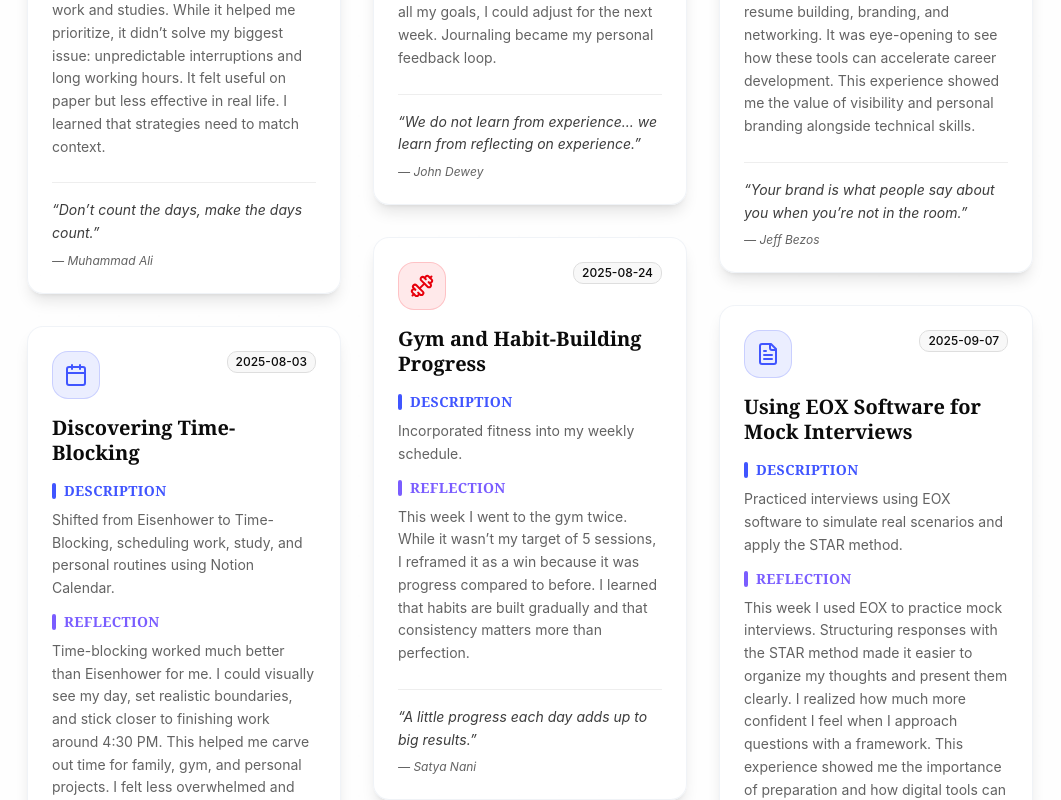
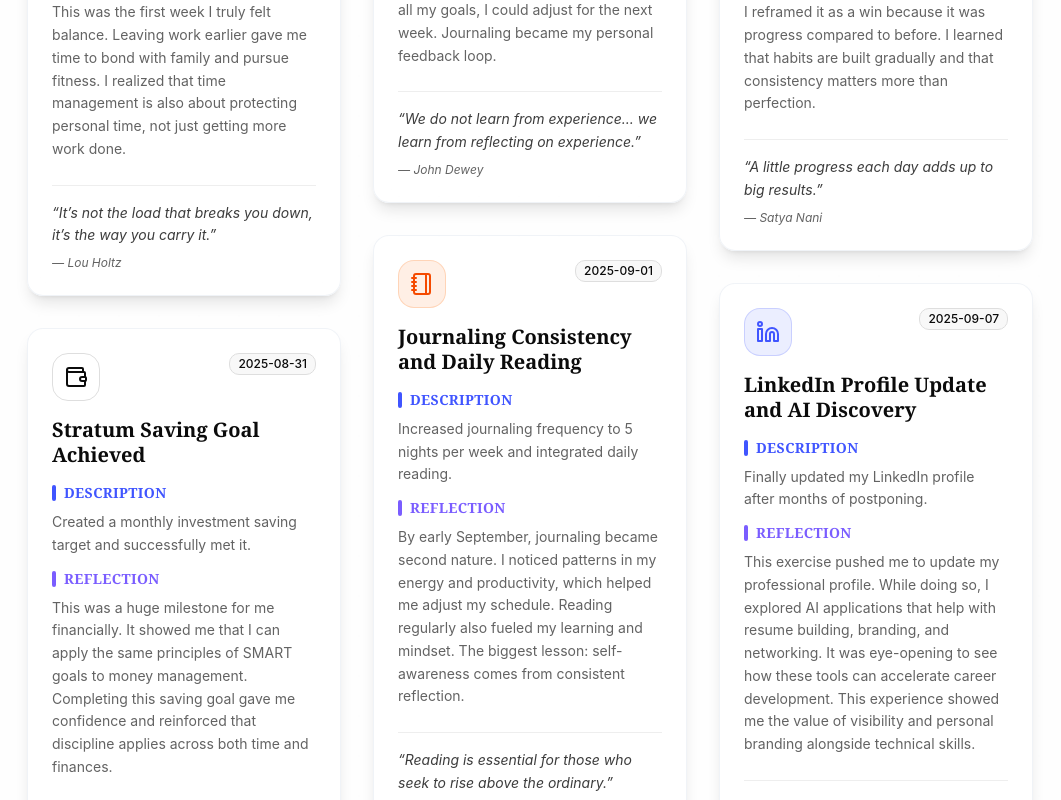
Before and after one commit to devBash24/capstone-project, a Next.js app: page / in a window 1280 px wide. Shown: the part 4331-5131 px from the top of the page, without its empty margins (110-1171 px from the left). Built offline with nearby package versions, Linux system fonts and the light colour scheme; no server answers.

Commit message:
Fix: Fix issue where artifacts were not being sorted Fix: updated artifacts data in eportfolio.json

```diff
--- a/package.json
+++ b/package.json
@@ -17,6 +17,7 @@
     "next": "15.5.2",
     "react": "19.1.0",
     "react-dom": "19.1.0",
+    "react-masonry-css": "^1.0.16",
     "tailwind-merge": "^3.3.1"
   },
   "devDependencies": {
--- a/src/components/section/evidence-section.tsx
+++ b/src/components/section/evidence-section.tsx
@@ -1,10 +1,18 @@
+"use client"
 import data from "@/data/eportfolio.json"
 import Artifacts from "../artifacts";
 
+import Masonry from "react-masonry-css"
+const breakpointColumnsObj = {
+  default: 3,
+  1100: 2,
+  700: 1
+};
 
 
 export function EvidenceSection() {
   const sectionTwo = data.sectionTwo;
+  const artifacts = sectionTwo.artifacts.sort((a, b) => new Date(a.date).getTime() - new Date(b.date).getTime())
   return (
     <section id="evidence" className="space-y-8">
       <div className="relative overflow-hidden bg-white/60 backdrop-blur-sm rounded-3xl border border-white/50 shadow-xl p-8 md:p-12">
@@ -23,16 +31,15 @@ export function EvidenceSection() {
               skill development.
             </p>
           </div>
-
-          <div className="columns-1 md:columns-2 lg:columns-3 gap-8 space-y-8">
-            {sectionTwo.artifacts
-              .sort((a, b) => new Date(a.date).getTime() - new Date(b.date).getTime())
-              .map((artifact,index)=>(
-                <div key={index} className="break-inside-avoid">
-                  <Artifacts index={index} artifact={artifact}/>
-                </div>
-              ))}
-          </div>
+          <Masonry
+  breakpointCols={breakpointColumnsObj}
+  className="flex gap-8"
+  columnClassName="space-y-8"
+>
+  {artifacts.map((artifact, index) => (
+    <Artifacts key={index} index={index} artifact={artifact} />
+  ))}
+</Masonry>
         </div>
       </div>
     </section>
--- a/src/data/eportfolio.json
+++ b/src/data/eportfolio.json
@@ -122,6 +122,26 @@
         "quoteAuthor": "Benjamin Franklin",
         "icon": "FileText",
         "type": "productivity"
+      },
+      {
+        "date": "2025-09-14",
+        "title": "Restarting Exercise Routine",
+        "description": "After getting busy and dropping exercise for a while, I was finally able to restart my fitness routine last week.",
+        "reflection": "I'm a bit disappointed that I lost consistency, but I'm also proud that I pushed myself to start back instead of giving up entirely. This showed me that setbacks are temporary, and what matters is returning to the habits that support balance and well-being. It reminded me that growth is not a straight line but about resilience and restarting when necessary.",
+        "quote": "Fall seven times and stand up eight.",
+        "quoteAuthor": "Japanese Proverb",
+        "icon": "Dumbbell",
+        "type": "fitness"
+      },
+      {
+        "date": "2025-09-21",
+        "title": "AWS Developer Associate Practice - Journal App",
+        "description": "Began a series of three projects to strengthen my AWS Developer Associate skills. Successfully built and deployed the first project: a simple Journal Entry App, focusing on authentication, API integration, and cloud deployment.",
+        "reflection": "Completing this project gave me hands-on experience with AWS services and boosted my confidence in applying theory to practice. It reminded me that growth comes from building real solutions, not just studying. This project also connects to my journaling habit, showing how technical learning and personal growth can align. I now feel motivated to finish the other two projects in my plan.",
+        "quote": "The best way to learn is by doing.",
+        "quoteAuthor": "Richard Branson",
+        "icon": "Notebook",
+        "type": "productivity"
       }
     ]
   },
```
Also changed, not shown: 1 other file (tests, documents, lock files or other folders).
